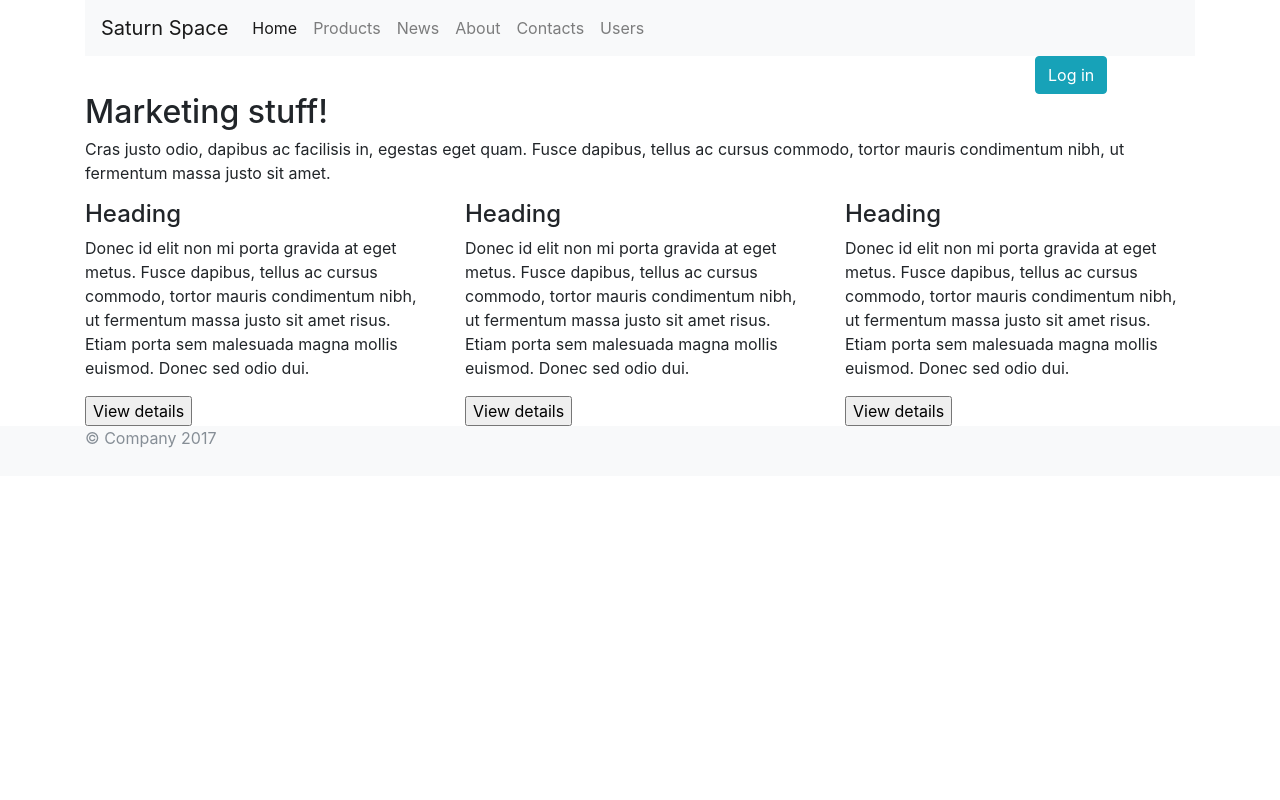
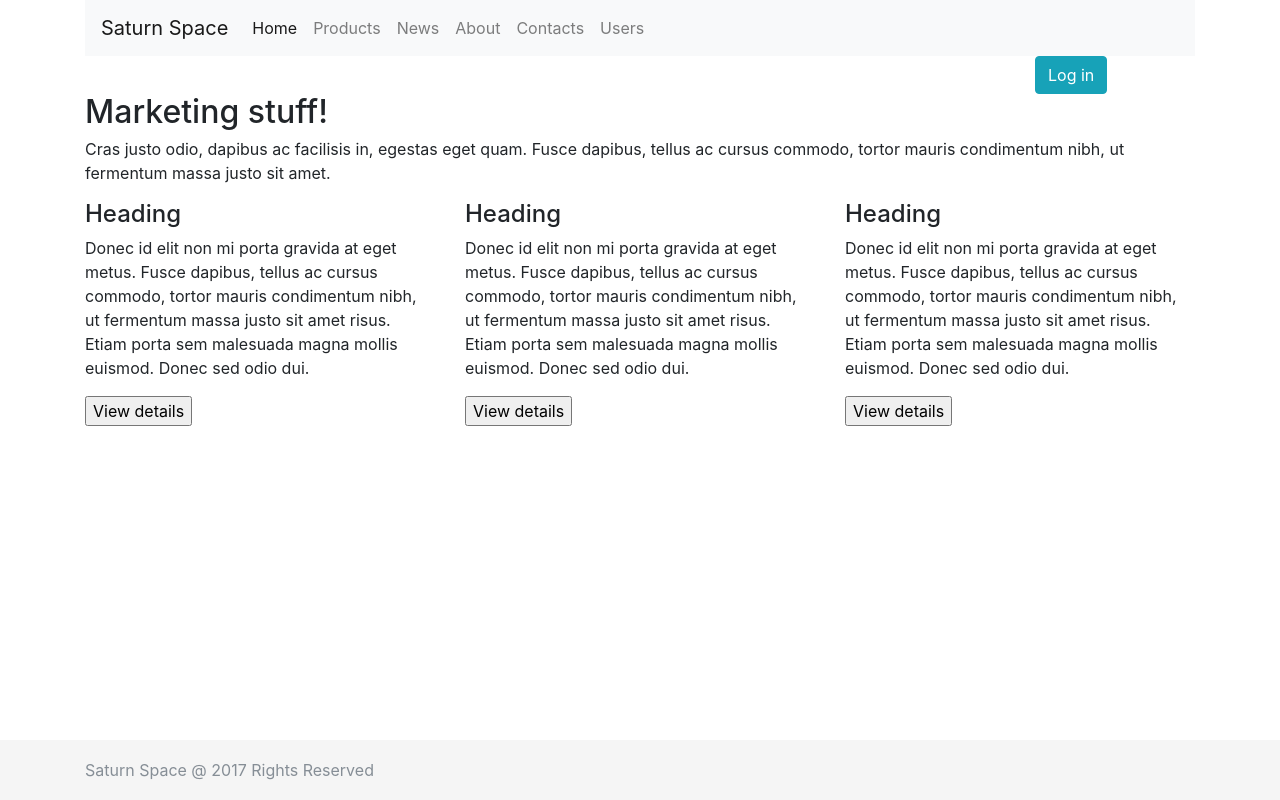
Before and after one commit to IdleDust/saturnspace, a PHP site: page /index.php in a window 1280 px wide. Run offline with PHP 8.4, Linux system fonts and the light colour scheme.

Commit message:
change footer to fixed

```diff
--- a/footer.php
+++ b/footer.php
@@ -1,7 +1,7 @@
 
-<footer class="footer" style="height: 50px; background-color: rgba(248, 249, 250);">
+<footer class="footer fixed-bottom">
     <div class="container">
-        <span class="text-muted">© Company 2017</span>
+        <span class="text-muted">Saturn Space @ 2017 Rights Reserved</span>
     </div>
 </footer>
 
--- a/header.php
+++ b/header.php
@@ -7,7 +7,9 @@
 <html>
 <head>
     <title></title>
+    <link href="sticky-footer.css" rel="stylesheet">
     <link rel="stylesheet" href="https://maxcdn.bootstrapcdn.com/bootstrap/4.0.0-beta/css/bootstrap.min.css" integrity="sha384-/Y6pD6FV/Vv2HJnA6t+vslU6fwYXjCFtcEpHbNJ0lyAFsXTsjBbfaDjzALeQsN6M" crossorigin="anonymous">
+
 </head>
 <body>
 <header>
--- /dev/null
+++ b/include/sticky-footer.css
@@ -0,0 +1,28 @@
+/* Sticky footer styles
+-------------------------------------------------- */
+html {
+  position: relative;
+  min-height: 100%;
+}
+body {
+  margin-bottom: 60px; /* Margin bottom by footer height */
+}
+.footer {
+  position: absolute;
+  bottom: 0;
+  width: 100%;
+  height: 60px; /* Set the fixed height of the footer here */
+  line-height: 60px; /* Vertically center the text there */
+  background-color: #f5f5f5;
+}
+
+
+/* Custom page CSS
+-------------------------------------------------- */
+/* Not required for template or sticky footer method. */
+
+.container {
+  width: auto;
+  max-width: 680px;
+  padding: 0 15px;
+}
```
